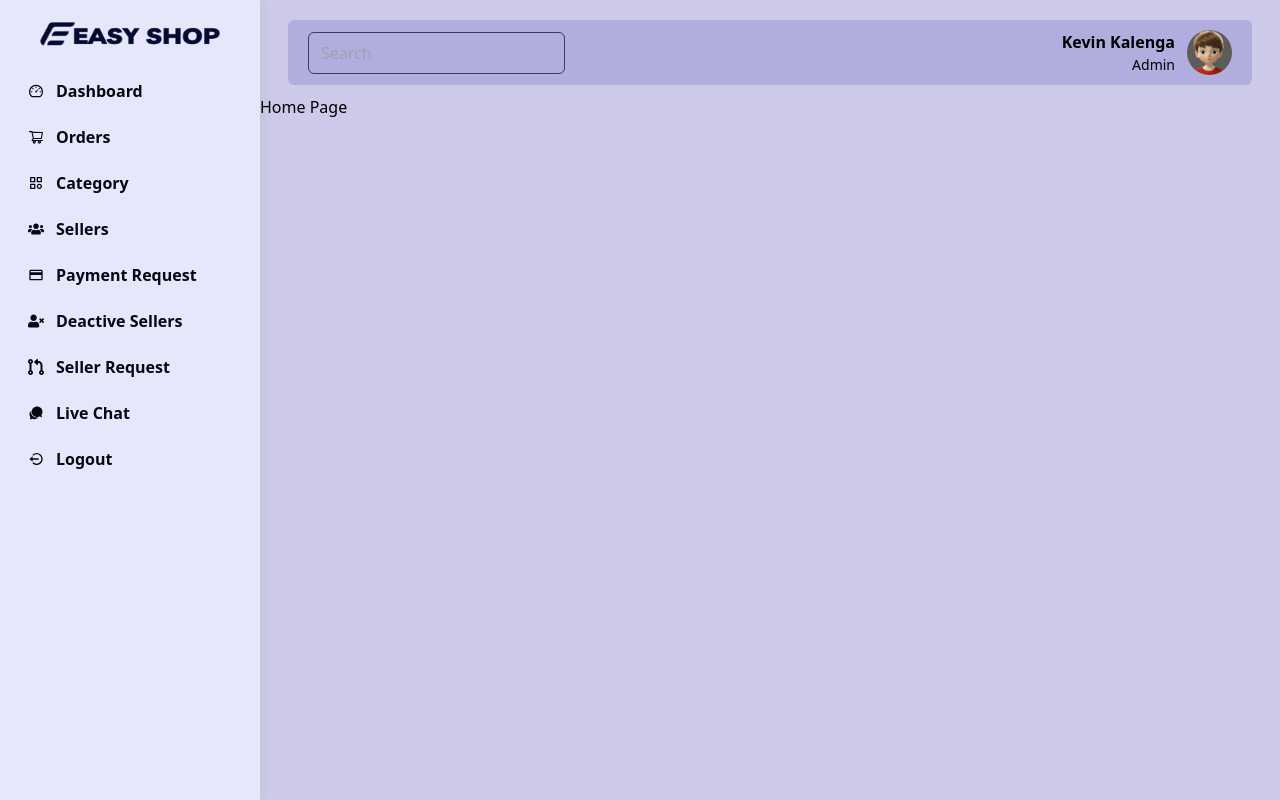
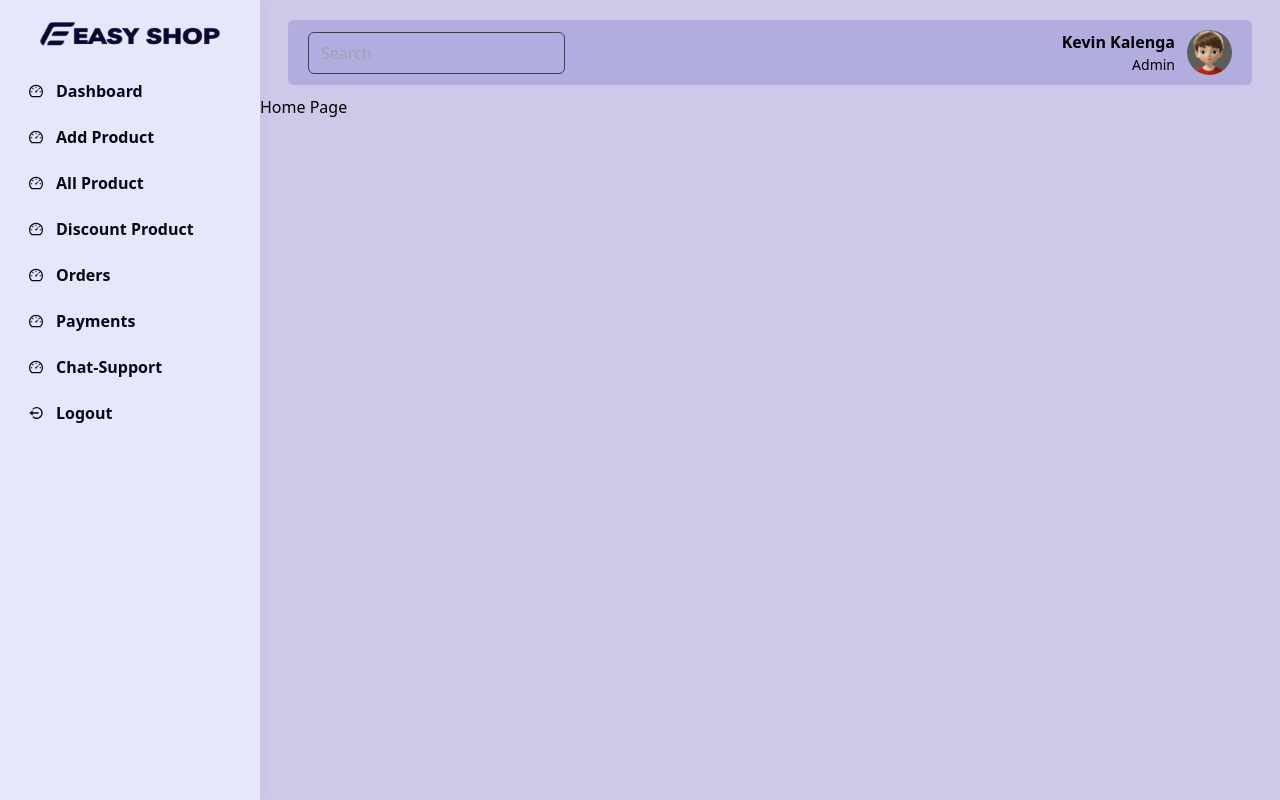
Before and after one commit to kevinkalenga/Ecommerce_Vendor_Mrn, a React (Create React App) app in the folder dashboard/: page / in a window 1280 px wide. Built offline with nearby package versions, Linux system fonts and the light colour scheme.

Commit message:
Seller Dashboard page design part1

```diff
--- a/dashboard/src/layout/Sidebar.jsx
+++ b/dashboard/src/layout/Sidebar.jsx
@@ -7,7 +7,7 @@
     const [allNav, setAllNav] = useState([])
     const {pathname} = useLocation();
     useEffect(() => {
-        const navs = getNav('admin')
+        const navs = getNav('seller')
         setAllNav(navs)
     }, [])
     // console.log(allNav)
--- a/dashboard/src/navigation/allNav.js
+++ b/dashboard/src/navigation/allNav.js
@@ -69,4 +69,60 @@
         path : '/admin/dashboard/chat-sellers'
 
     },
+    {
+        id : 9,
+        title : 'Dashboard',
+        icon : <AiOutlineDashboard />,
+        role : 'seller',
+        path : '/seller/dashboard'
+
+    },
+    {
+        id : 10,
+        title : 'Add Product',
+        icon : <AiOutlineDashboard />,
+        role : 'seller',
+        path : '/seller/dashboard/add-product'
+
+    },
+    {
+        id : 11,
+        title : 'All Product',
+        icon : <AiOutlineDashboard />,
+        role : 'seller',
+        path : '/seller/dashboard/all-product'
+
+    },
+    {
+        id : 12,
+        title : 'Discount Product',
+        icon : <AiOutlineDashboard />,
+        role : 'seller',
+        path : '/seller/dashboard/discount-product'
+
+    },
+    {
+        id : 13,
+        title : 'Orders',
+        icon : <AiOutlineDashboard />,
+        role : 'seller',
+        path : '/seller/dashboard/orders'
+
+    },
+    {
+        id : 14,
+        title : 'Payments',
+        icon : <AiOutlineDashboard />,
+        role : 'seller',
+        path : '/seller/dashboard/payments'
+
+    },
+    {
+        id : 15,
+        title : 'Chat-Support',
+        icon : <AiOutlineDashboard />,
+        role : 'seller',
+        path : '/seller/dashboard/chat-support'
+
+    },
 ]
--- a/dashboard/src/router/routes/sellerRoutes.js
+++ b/dashboard/src/router/routes/sellerRoutes.js
@@ -2,6 +2,7 @@
 import { lazy } from "react";
 
 const Home = lazy(() => import('../../views/Home'));
+const SellerDashboard = lazy(() => import('../../views/seller/SellerDashboard'))
 
 
 
@@ -10,5 +11,10 @@
         path: '/',
         element : <Home />,
         ability : ['admin', 'seller']
+    },
+    {
+        path: '/seller/dashboard',
+        element : <SellerDashboard />,
+        ability : ['seller']
     }
 ]
--- /dev/null
+++ b/dashboard/src/views/seller/SellerDashboard.jsx
@@ -0,0 +1,9 @@
+import React from 'react'
+
+const SellerDashboard = () => {
+  return (
+    <div>SellerDashboard</div>
+  )
+}
+
+export default SellerDashboard
```
